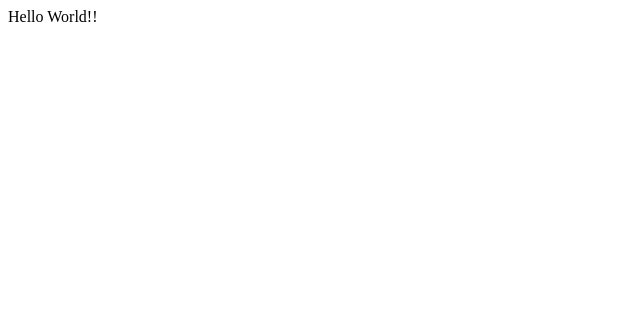
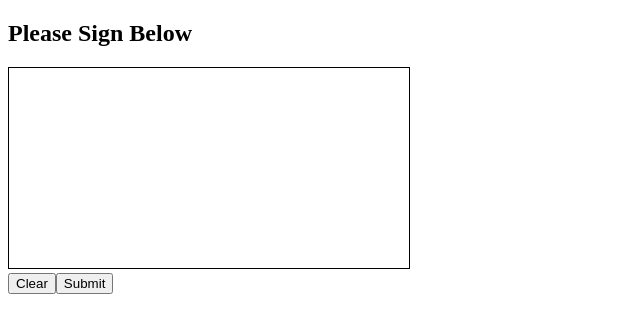
Before and after one commit to katia-aa/newsletter-widget, a Preact app: page / in a window 1280 px wide. Shown: the top 332 px of the page, without its empty margins (0-640 px from the left). Built offline with nearby package versions, Linux system fonts and the light colour scheme.

Commit message:
Add signiture pad code

```diff
--- a/index.html
+++ b/index.html
@@ -6,7 +6,7 @@
     <title>Preact Widget</title>
   </head>
   <body>
-    <div id="preact-widget-root"></div>
+    <div id="preact-signature-pad-root"></div>
     <script src="./dist/index.js"></script>
   </body>
 </html>
--- a/package.json
+++ b/package.json
@@ -11,7 +11,8 @@
   "license": "ISC",
   "description": "",
   "dependencies": {
-    "preact": "^10.23.2"
+    "preact": "^10.23.2",
+    "signature_pad": "^5.0.3"
   },
   "devDependencies": {
     "esbuild": "^0.23.1"
--- a/src/index.tsx
+++ b/src/index.tsx
@@ -1,7 +1,56 @@
 /** @jsx h */
 import { h, render } from "preact";
+import { useRef } from "preact/hooks";
+import SignaturePad from "signature_pad";
 
-const App = () => <div>Hello World!!</div>;
+const App = () => {
+  const canvasRef = useRef<HTMLCanvasElement>(null);
 
-// Assuming the script will be embedded in an element with an ID
-render(<App />, document.getElementById("preact-widget-root") as HTMLElement);
+  const handleClear = () => {
+    const canvas = canvasRef.current;
+    if (canvas) {
+      const signaturePad = new SignaturePad(canvas);
+      signaturePad.clear();
+    }
+  };
+
+  const handleSubmit = (event: Event) => {
+    event.preventDefault();
+    const canvas = canvasRef.current;
+    if (canvas) {
+      const signaturePad = new SignaturePad(canvas);
+      if (!signaturePad.isEmpty()) {
+        const signatureData = signaturePad.toDataURL();
+        console.log("Signature Data:", signatureData);
+        // Hook this up to form submission or backend processing
+      } else {
+        alert("Please provide a signature.");
+      }
+    }
+  };
+
+  return (
+    <div>
+      <h2>Please Sign Below</h2>
+      <canvas
+        ref={canvasRef}
+        width={400}
+        height={200}
+        style="border: 1px solid #000"
+      ></canvas>
+      <br />
+      <button type="button" onClick={handleClear}>
+        Clear
+      </button>
+      <button type="submit" onClick={handleSubmit}>
+        Submit
+      </button>
+    </div>
+  );
+};
+
+// Render the component to a root element
+render(
+  <App />,
+  document.getElementById("preact-signature-pad-root") as HTMLElement
+);
```
Also changed, not shown: 1 other file (tests, documents, lock files or other folders).
